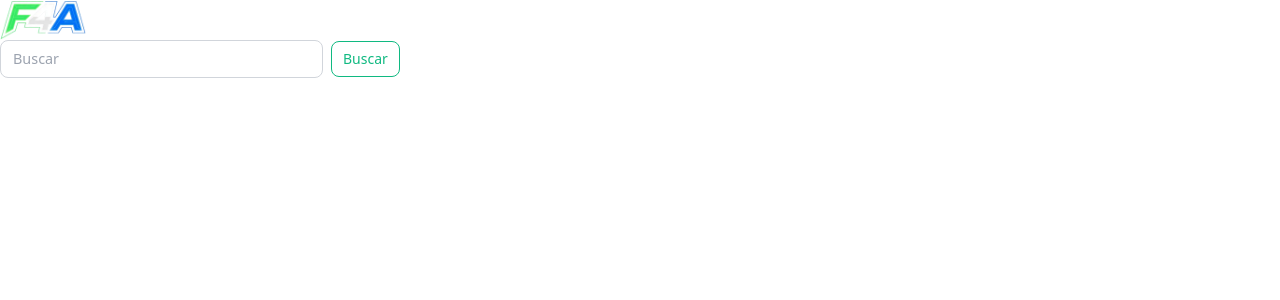
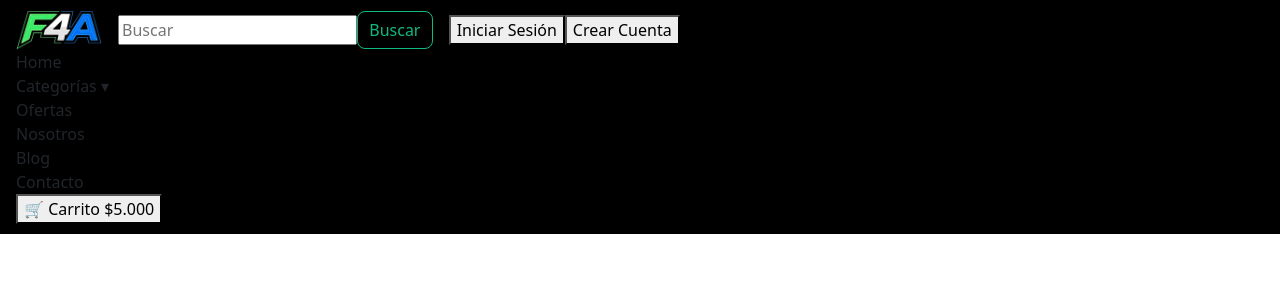
Before and after one commit to GKapppaa/F4A_V2, a React (Vite) app: page / in a window 1280 px wide. Shown: the top 300 px of the page. Built offline with nearby package versions, Linux system fonts and the light colour scheme.

Commit message:
Agregando cambios a la pagina (estableciendo molecula navElement para los enlaces) y corrigiendo el app.jsx

```diff
--- a/src/App.jsx
+++ b/src/App.jsx
@@ -5,7 +5,7 @@ import viteLogo from './assets/vite.svg'
 import './App.css'
 import Logo from './components/atoms/Logo.jsx'
 import SearchBar from './components/molecules/SearchBar.jsx'
-
+import Header from './components/organisms/Header.jsx'
 function App() {
 
   function busquedaTest(searchText){
@@ -13,8 +13,7 @@ function App() {
   }
   return (
     <>
-    <Logo/>
-    <SearchBar onSearch={busquedaTest}/>
+      <Header/>
     </>
 
   )
--- a/src/components/organisms/Header.jsx
+++ b/src/components/organisms/Header.jsx
@@ -51,3 +51,5 @@ export const Header = () => {
     </header>
   );
 };
+
+export default Header;
--- a/src/styles/organisms/Header.css
+++ b/src/styles/organisms/Header.css
@@ -0,0 +1,10 @@
+.site-header{
+    background-color: black;
+    padding: 10px 16px;
+    width: 100%;
+}
+.header-top{
+    display: flex;
+    align-items: center;
+    gap: 1rem;
+}
```
Also changed, not shown: src/components/molecules/NavElement.jsx (+21 -0 lines), src/components/atoms/IconCart.jsx (deleted), src/components/atoms/Price.jsx (deleted), src/components/molecules/PriceWithPurBtn.jsx (deleted), src/styles/atoms/Logo.css (line endings or trailing spaces).
